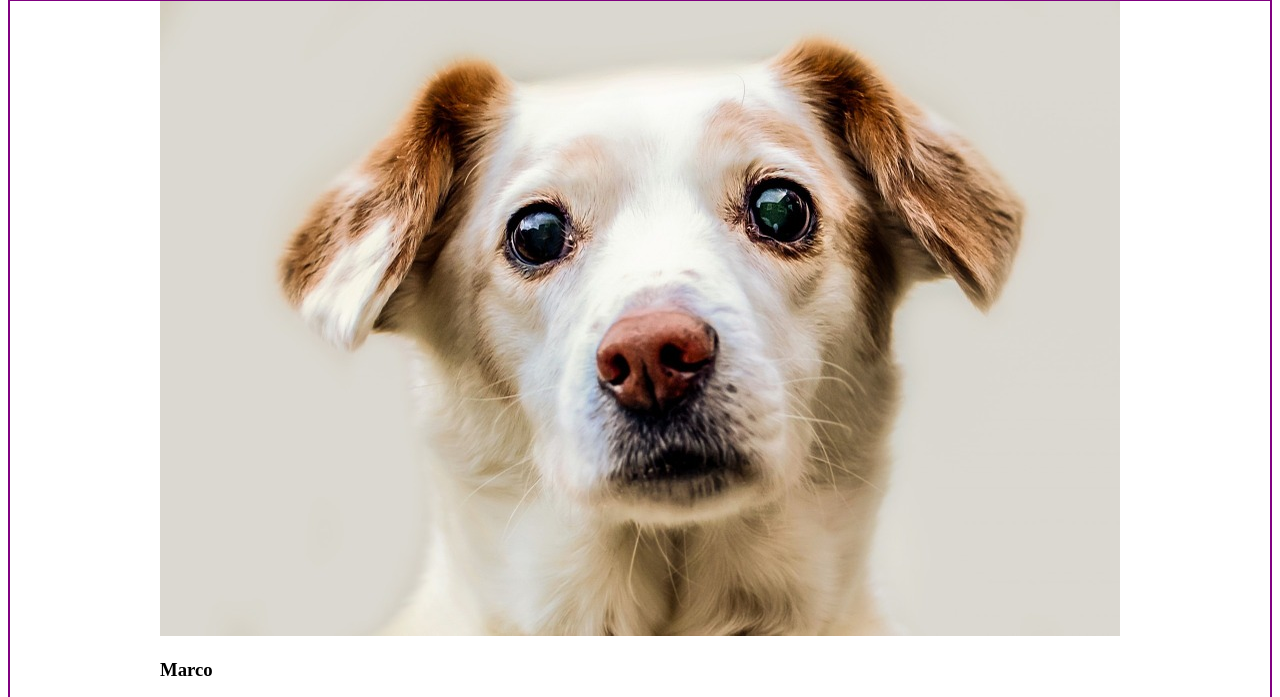
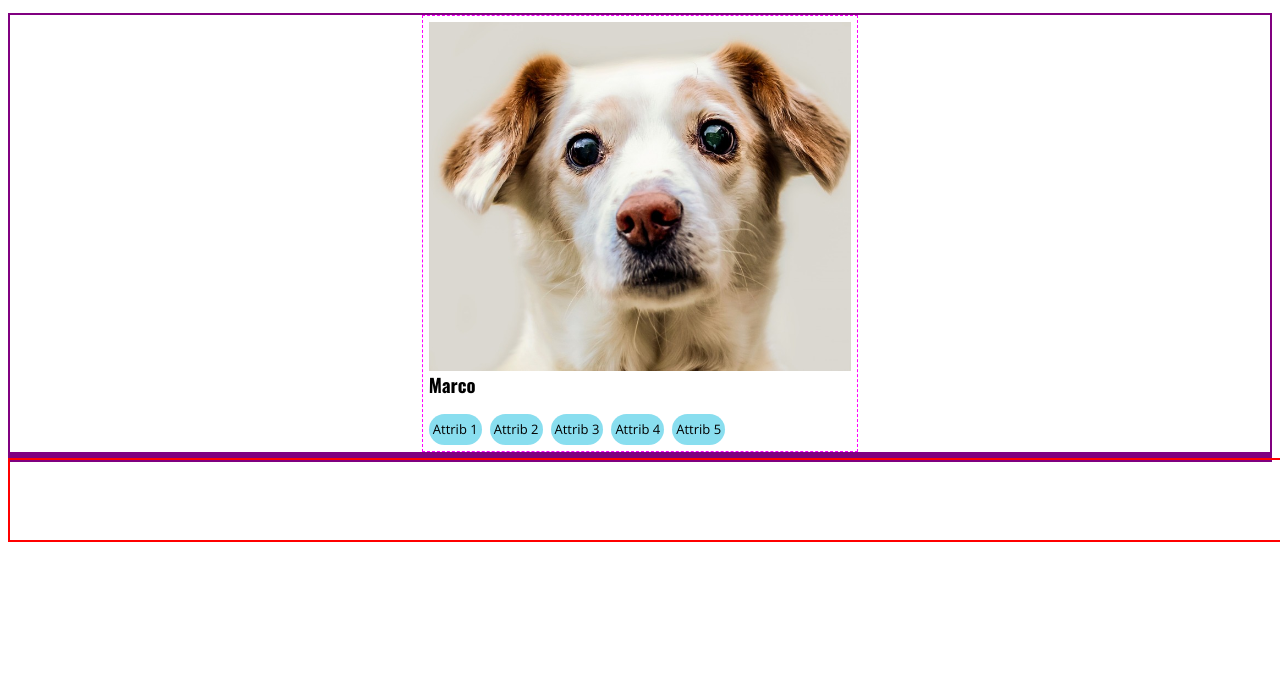
Before and after one commit to Momentum-Team-12/dog-adoption-website-imsreish, a plain HTML site: page index.html in a window 1280 px wide. Shown: the part 258-955 px from the top of the page. After the commit the page ends 800 px from the top, so only its background shows below. Drawn offline with nearby package versions, Linux system fonts and the light colour scheme.

Commit message:
Started footer. Have main dog tile styling done w a couple leftover quirks

```diff
--- a/index.html
+++ b/index.html
@@ -28,7 +28,7 @@
     <section>
         <section class="dogRow">
             <div class="dogTile">
-                <img src="assets/little-dog.jpg" alt="Marco">
+                <img src="assets/little-dog.jpg" alt="Marco"></img>
                 <h1>Marco</h1>
                 <dl>
                     <dt>Attrib 1</dt>
@@ -46,6 +46,10 @@
         <section class="dogRow">
         </section>
     </section>
+
+    <footer class="footer">
+        <div></div>
+    </footer>
 </body>
 
 </html>
--- a/style.css
+++ b/style.css
@@ -1,4 +1,4 @@
-/* DEAD CODE HERE. DO NOT ERASE UNTIL CERTAIN IT IS NO LONGER NEEDED
+/* SCRAP CODE HERE. DO NOT ERASE UNTIL CERTAIN IT IS NO LONGER NEEDED
 
 .dogTile {
     background-color: peru;
@@ -52,11 +52,7 @@ img {
     display: inline-flex;
     align-self: flex-start;
 } */
-/* DEAD CODE ABOVE. DO NOT ERASE UNTIL CERTAIN IT IS NO LONGER NEEDED */
-
-
-
-
+/* SCRAP CODE ABOVE. DO NOT ERASE UNTIL CERTAIN IT IS NO LONGER NEEDED */
 
 #header {
     color: #FFFFFF;
@@ -68,13 +64,18 @@ img {
     background-color: #004175;
     border-bottom: solid;
     border-bottom-color: #89DEEF;
-
 }
 
-#subHeader {
-    /* background-color: fuchsia; */
-    border: 2px dotted rgb(96, 139, 168);
+.subHeader h1 {
     font-family: Open Sans;
+    padding-left: 2%;
+    border: 1px solid black;
+}
+
+.subHeader p {
+    font-family: Open Sans;
+    padding-left: 2%;
+    border: 1px solid black;
 }
 
 .dogRow {
@@ -85,3 +86,60 @@ img {
     align-items: center;
     justify-content: center;
 }
+
+/* DO NOT MODIFY ABOVE code */
+
+.dogTile {
+    border: 1px dashed fuchsia;
+    display: flex;
+    flex-direction: column;
+    flex-wrap: nowrap;
+    align-items: flex-start;
+    width: 33vw;
+    height: 33vw;
+    padding: 0.5%;
+}
+
+.dogTile img {
+    width: inherit;
+    height: inherit;
+    object-fit: cover;
+}
+
+.dogTile h1 {
+    font-family: Oswald;
+    margin-top: 0%;
+    margin-bottom: 0%;
+}
+
+.dogTile dl {
+    display: flex;
+    flex-direction: row;
+    flex-wrap: wrap;
+    margin-bottom: 0%;
+}
+
+.dogTile dt {
+    font-family: Open Sans;
+    font-size: small;
+    color: black;
+    background-color: #89DEEF;
+    padding-top: 0.8vh;
+    padding-bottom: 0.8vh;
+    padding-left: 0.5vh;
+    padding-right: 0.5vh;
+    border-top-left-radius: 2vh;
+    border-top-right-radius: 2vh;
+    border-bottom-left-radius: 2vh;
+    border-bottom-right-radius: 2vh;
+    margin-right: 1vh;
+}
+
+.footer {
+    position: absolute;
+    bottom: 0%;
+    width: 100vw;
+    height: 10vh;
+    border: 2px solid red;
+
+}
```
